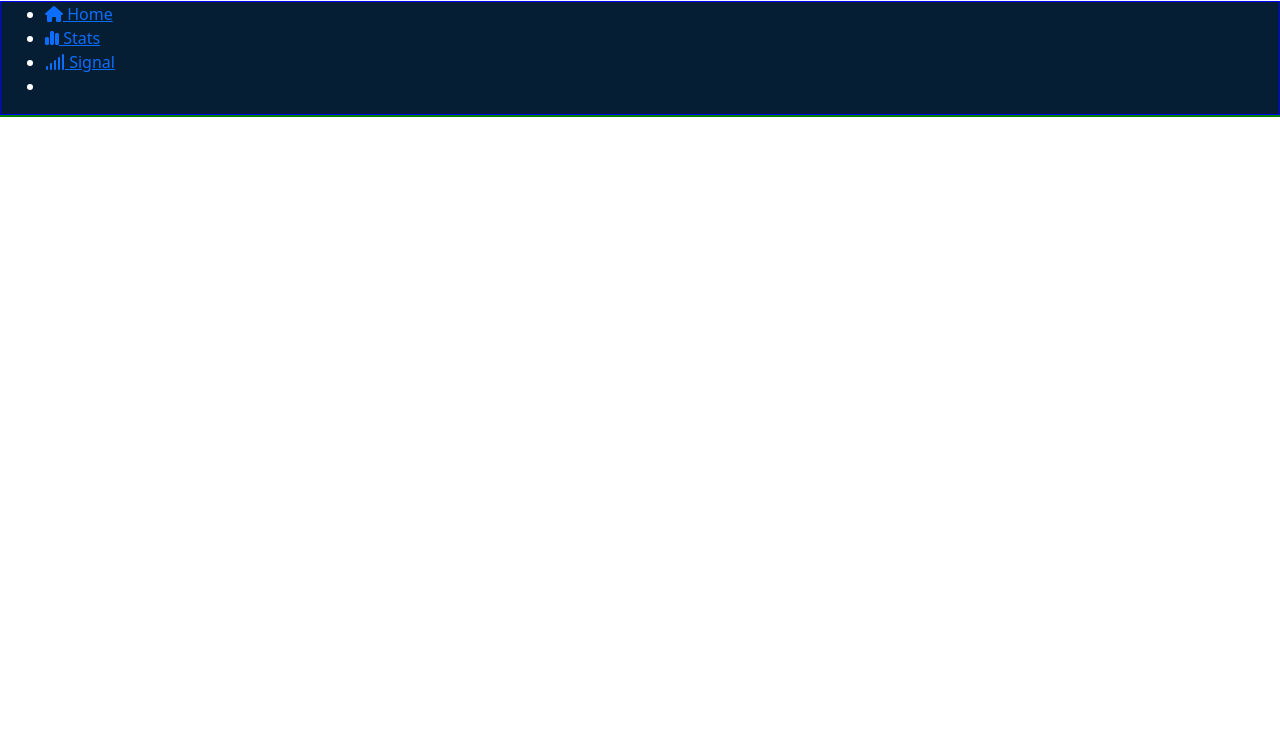
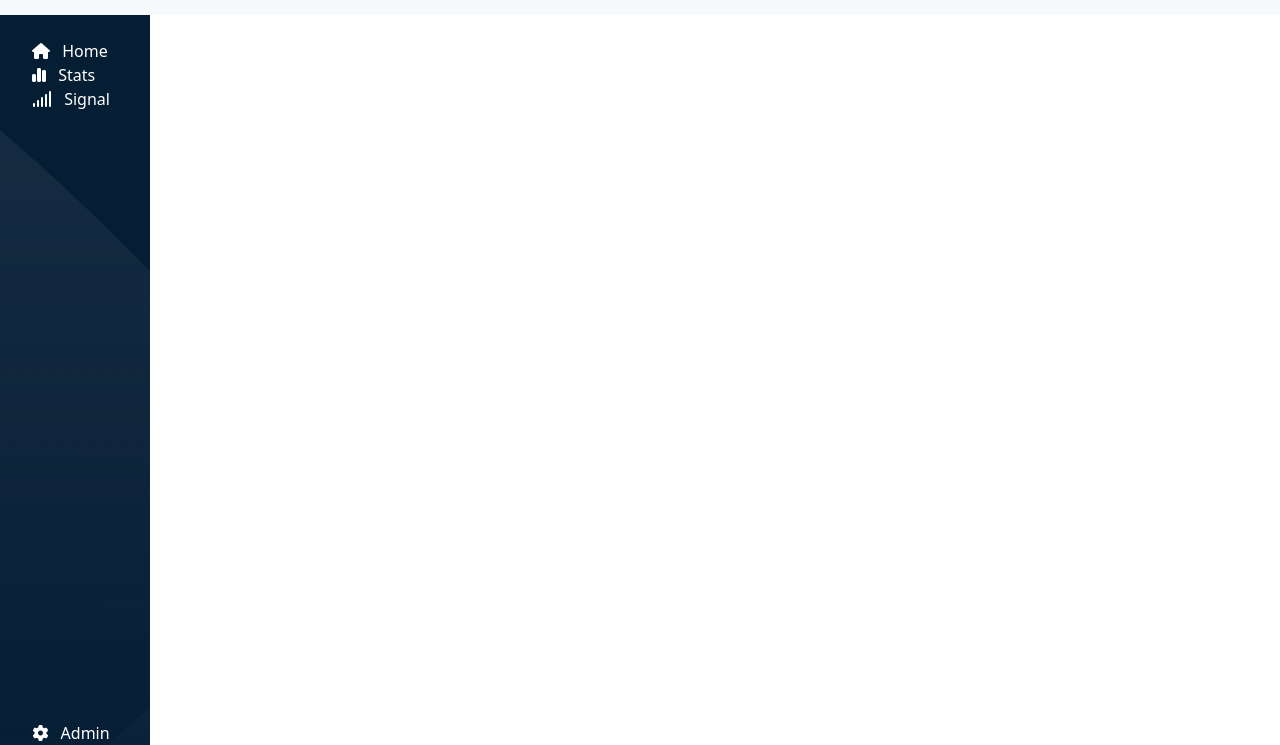
Before and after one commit to Morella92/html-css-bootstrap-dashboard, a plain HTML site: page index.html in a window 1280 px wide. Shown: the part 55-800 px from the top of the page. Drawn offline with nearby package versions, Linux system fonts and the light colour scheme.

Commit message:
FEAT sidebar content

```diff
--- a/css/app.css
+++ b/css/app.css
@@ -1,14 +1,15 @@
-/* DEBUG */
-
-aside{
-    border: 1px solid blue;
+img{
+    max-width: 100%;
 }
 
-main{
-    border: 1px solid green;
+li{
+    list-style: none;
 }
+/* HEADER NAV RULES */
 
-/* HEADER NAV RULES */
+.main-navbar{
+    height: 70px;
+}
 
 .big-logo{
     display: none;
@@ -24,10 +25,25 @@ main{
 
 /* ASIDE RULES */
     .sidebar{
-        max-width: 68px;
+        flex-basis: 68px;
         background-image: url(../img/sidebar-bg.png);
         background-color: #051E34;
         overflow: hidden;
+        height: calc(100vh - 70px);
+    }
+
+    .main-content{
+        flex-basis: calc(100% - 68px);
+        overflow-y: auto;
+        height: calc(100vh - 70px);
+    }
+
+    .sidebar__items{
+        display: none;
+    }
+
+    .admin__item{
+        align-self: center;
     }
 
 /* // Small devices (landscape phones, 576px and up) */
@@ -51,8 +67,22 @@ main{
     }
 
     .sidebar{
-        width: 150px;
+        flex-basis: 150px;
     }
+
+    .main-content{
+        flex-basis: calc(100% - 150px);
+    }
+
+    .main__items{
+        flex-grow: 1;
+    }
+
+    .sidebar__items{
+        display: inline;
+    }
+
+
  }
 
 /* // X-Large devices (large desktops, 1200px and up) */
--- a/index.html
+++ b/index.html
@@ -13,7 +13,7 @@
 
     <div class="container-fluid vh-100">
         <div class="row">
-            <header class="col flex-shrink-0 bg-body-tertiary">
+            <header class="col main-navbar flex-shrink-0 bg-body-tertiary">
                 <nav class="navbar navbar-expand-md">
                     <div class="container-fluid bg-white flex-nowrap">
                         <a class="navbar-brand bg-body-light" href="#">
@@ -59,35 +59,38 @@
         </div>
 
         <div class="row">
-            <aside class="flex-shrink-0 flex-column sidebar text-white">
-                <ul>
-                    <li>
-                        <a href="#">
+            <aside class="sidebar flex-shrink-0 text-white d-flex flex-column align-items-center">
+                <ul class="list-group list-group-flush my-4 lh-5 main__items">
+                    <li class="">
+                        <a class="text-reset text-decoration-none" href="#">
                             <i class="fa-solid fa-house"></i>
-                            <span>Home</span>
+                            <span class="sidebar__items mx-2">Home</span>
                         </a>
                     </li>
-                    <li>
-                        <a href="#">
+                    <li class="">
+                        <a class="text-reset text-decoration-none" href="#">
                             <i class="fa-solid fa-chart-simple"></i>
-                            <span>Stats</span>
+                            <span class="sidebar__items mx-2">Stats</span>
                         </a>
                     </li>
-                    <li>
-                        <a href="#">
+                    <li class="">
+                        <a class="text-reset text-decoration-none" href="#">
                             <i class="fa-solid fa-signal"></i>
-                            <span>Signal</span>
+                            <span class="sidebar__items mx-2">Signal</span>
                         </a>
                     </li>
-                    <li>
-                        <a href="#">
-
+                </ul>
+                <ul class="list-group list-group-flush admin__item">
+                    <li class="">
+                        <a class="text-reset text-decoration-none" href="#">
+                            <i class="fa-solid fa-gear"></i>
+                            <span class="sidebar__items mx-2">Admin</span>
                         </a>
                     </li>
                 </ul>
             </aside>
 
-            <main class="flex-grow-1">
+            <main class="main-content flex-grow-1">
 
             </main>
         </div>
```
